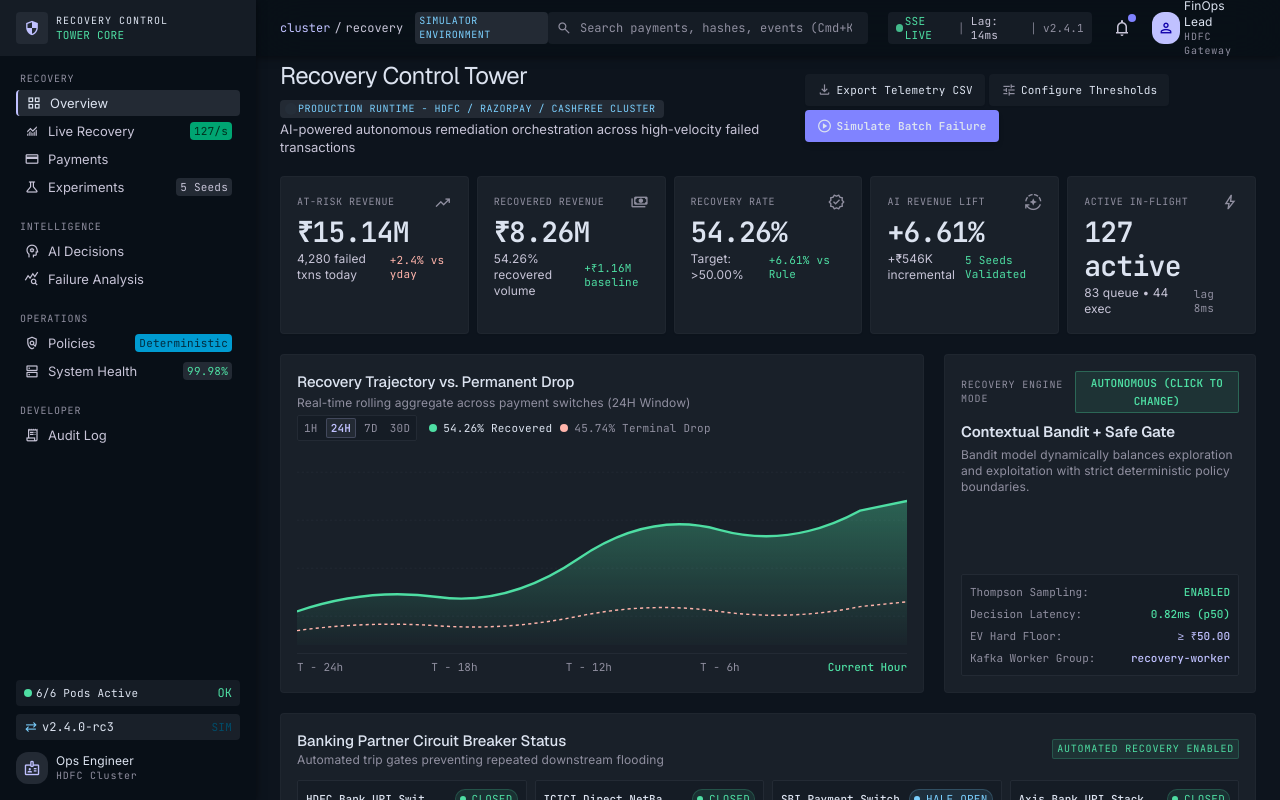
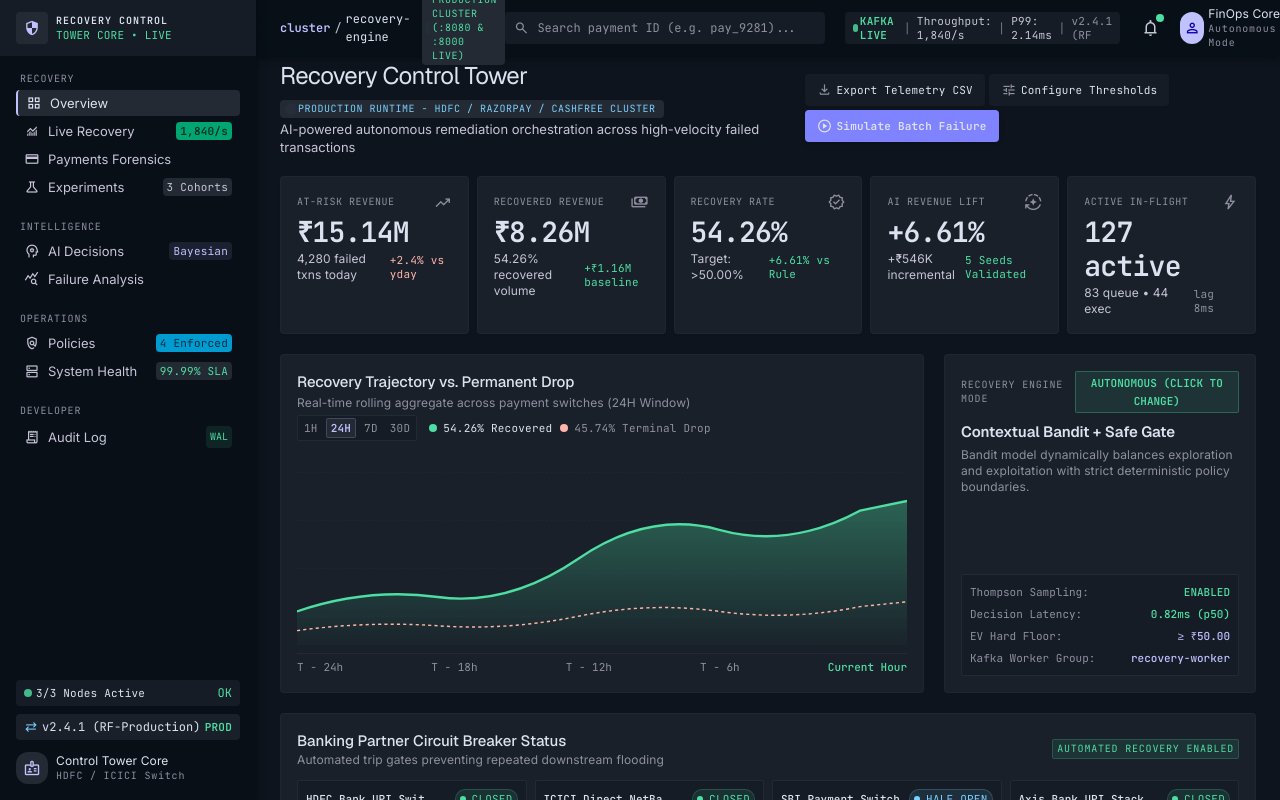
Before and after one commit to uday68/razorpay-recovery-engine, a React (Vite) app in the folder frontend/: page / in a window 1280 px wide. Shown: the top 800 px of the page. Built offline with nearby package versions, Linux system fonts and the light colour scheme; no server answers.

Commit message:
feat(frontend): make global application header and sidebar badges fully dynamic

```diff
--- a/frontend/src/components/Layout.tsx
+++ b/frontend/src/components/Layout.tsx
@@ -1,14 +1,15 @@
-import React from 'react';
+import React, { useState, useEffect } from "react";
+import { recoveryApi } from "../api";
 
 export type PageId =
-  | 'overview'
-  | 'live-recovery'
-  | 'payments'
-  | 'experiments'
-  | 'ai-decisions'
-  | 'policies'
-  | 'system-health'
-  | 'audit-log';
+  | "overview"
+  | "live-recovery"
+  | "payments"
+  | "experiments"
+  | "ai-decisions"
+  | "policies"
+  | "system-health"
+  | "audit-log";
 
 interface LayoutProps {
   currentPage: PageId;
@@ -21,11 +22,84 @@ export const Layout: React.FC<LayoutProps> = ({
   setCurrentPage,
   children,
 }) => {
+  const [streamRate, setStreamRate] = useState("1,840/s");
+  const [p99Latency, setP99Latency] = useState("2.14ms");
+  const [clusterStatus, setClusterStatus] = useState("PRODUCTION CLUSTER (:8080 & :8000 LIVE)");
+  const [activeNodesText, setActiveNodesText] = useState("3/3 Nodes Active");
+  const [mabCohortCount, setMabCohortCount] = useState(3);
+  const [policyCount, setPolicyCount] = useState(4);
+  const [modelVersion, setModelVersion] = useState("v2.4.1 (RF-Production)");
+  const [searchQuery, setSearchQuery] = useState("");
+
+  const fetchGlobalHeaderTelemetry = () => {
+    recoveryApi
+      .getLiveStreamStatus()
+      .then((data) => {
+        if (data) {
+          if (data.streaming_rate) setStreamRate(data.streaming_rate);
+          if (data.decision_p99_latency_ms) setP99Latency(data.decision_p99_latency_ms);
+        }
+      })
+      .catch(() => {});
+
+    recoveryApi
+      .getSystemHealth()
+      .then((data) => {
+        if (data) {
+          if (data.p99_execution_time) setP99Latency(data.p99_execution_time);
+          if (data.node_status) {
+            setActiveNodesText(`1 Node (${data.node_status.goroutines} goroutines)`);
+            setClusterStatus(`FASTAPI & GO EXECUTOR (${data.node_status.status})`);
+          }
+        }
+      })
+      .catch(() => {});
+
+    recoveryApi
+      .getAIModelHealth()
+      .then((data) => {
+        if (data && data.model_name) {
+          setModelVersion(data.model_name.includes("RandomForest") ? "v2.4.1 (RandomForest)" : data.model_name);
+        }
+      })
+      .catch(() => {});
+
+    recoveryApi
+      .getMABExperiment()
+      .then((data) => {
+        if (data && data.active_arms_count) {
+          setMabCohortCount(data.active_arms_count);
+        }
+      })
+      .catch(() => {});
+
+    recoveryApi
+      .getPolicies()
+      .then((data) => {
+        if (data && data.length > 0) {
+          setPolicyCount(data.length);
+        }
+      })
+      .catch(() => {});
+  };
+
+  useEffect(() => {
+    fetchGlobalHeaderTelemetry();
+    const interval = setInterval(fetchGlobalHeaderTelemetry, 6000);
+    return () => clearInterval(interval);
+  }, []);
+
+  const handleSearchSubmit = (e: React.KeyboardEvent<HTMLInputElement>) => {
+    if (e.key === "Enter" && searchQuery.trim()) {
+      setCurrentPage("payments");
+    }
+  };
+
   const getNavClass = (page: PageId) => {
     if (currentPage === page) {
-      return 'flex items-center justify-between px-space-sm py-space-xs rounded-lg transition-colors bg-surface-container-high text-on-surface border-l-2 border-primary font-body-md text-body-md cursor-pointer';
+      return "flex items-center justify-between px-space-sm py-space-xs rounded-lg transition-colors bg-surface-container-high text-on-surface border-l-2 border-primary font-body-md text-body-md cursor-pointer";
     }
-    return 'flex items-center justify-between px-space-sm py-space-xs rounded-lg text-on-surface-variant hover:bg-surface-container hover:text-on-surface transition-colors font-body-md text-body-md cursor-pointer';
+    return "flex items-center justify-between px-space-sm py-space-xs rounded-lg text-on-surface-variant hover:bg-surface-container hover:text-on-surface transition-colors font-body-md text-body-md cursor-pointer";
   };
 
   return (
@@ -39,11 +113,11 @@ export const Layout: React.FC<LayoutProps> = ({
               <span className="material-symbols-outlined text-[18px]">security</span>
             </div>
             <div className="flex flex-col min-w-0">
-              <span className="font-label-caps text-label-caps tracking-widest text-on-surface truncate uppercase">
+              <span className="font-label-caps text-label-caps tracking-widest text-on-surface truncate uppercase font-semibold">
                 Recovery Control
               </span>
               <span className="font-badge-label text-badge-label text-secondary truncate">
-                TOWER CORE
+                TOWER CORE • LIVE
               </span>
             </div>
           </div>
@@ -57,8 +131,8 @@ export const Layout: React.FC<LayoutProps> = ({
               </span>
               <nav className="flex flex-col gap-space-2xs">
                 <div
-                  className={getNavClass('overview')}
-                  onClick={() => setCurrentPage('overview')}
+                  className={getNavClass("overview")}
+                  onClick={() => setCurrentPage("overview")}
                 >
                   <div className="flex items-center gap-space-sm">
                     <span className="material-symbols-outlined text-[16px]">grid_view</span>
@@ -66,36 +140,36 @@ export const Layout: React.FC<LayoutProps> = ({
                   </div>
                 </div>
                 <div
-                  className={getNavClass('live-recovery')}
-                  onClick={() => setCurrentPage('live-recovery')}
+                  className={getNavClass("live-recovery")}
+                  onClick={() => setCurrentPage("live-recovery")}
                 >
                   <div className="flex items-center gap-space-sm">
                     <span className="material-symbols-outlined text-[16px]">monitoring</span>
                     <span>Live Recovery</span>
                   </div>
-                  <span className="px-space-xs py-space-2xs rounded-lg bg-secondary-container text-on-secondary-container font-badge-label text-badge-label">
-                    127/s
+                  <span className="px-space-xs py-space-2xs rounded-lg bg-secondary-container text-on-secondary-container font-badge-label text-badge-label font-semibold">
+                    {streamRate}
                   </span>
                 </div>
                 <div
-                  className={getNavClass('payments')}
-                  onClick={() => setCurrentPage('payments')}
+                  className={getNavClass("payments")}
+                  onClick={() => setCurrentPage("payments")}
                 >
                   <div className="flex items-center gap-space-sm">
                     <span className="material-symbols-outlined text-[16px]">credit_card</span>
-                    <span>Payments</span>
+                    <span>Payments Forensics</span>
                   </div>
                 </div>
                 <div
-                  className={getNavClass('experiments')}
-                  onClick={() => setCurrentPage('experiments')}
+                  className={getNavClass("experiments")}
+                  onClick={() => setCurrentPage("experiments")}
                 >
                   <div className="flex items-center gap-space-sm">
                     <span className="material-symbols-outlined text-[16px]">science</span>
                     <span>Experiments</span>
                   </div>
                   <span className="px-space-xs py-space-2xs rounded-lg bg-surface-container-high text-on-surface-variant font-badge-label text-badge-label">
-                    5 Seeds
+                    {mabCohortCount} Cohorts
                   </span>
                 </div>
               </nav>
@@ -108,17 +182,20 @@ export const Layout: React.FC<LayoutProps> = ({
               </span>
               <nav className="flex flex-col gap-space-2xs">
                 <div
-                  className={getNavClass('ai-decisions')}
-                  onClick={() => setCurrentPage('ai-decisions')}
+                  className={getNavClass("ai-decisions")}
+                  onClick={() => setCurrentPage("ai-decisions")}
                 >
                   <div className="flex items-center gap-space-sm">
                     <span className="material-symbols-outlined text-[16px]">psychology</span>
                     <span>AI Decisions</span>
                   </div>
+                  <span className="px-space-xs py-space-2xs rounded-lg bg-primary/10 text-primary font-badge-label text-badge-label">
+                    Bayesian
+                  </span>
                 </div>
                 <div
-                  className={getNavClass('payments')}
-                  onClick={() => setCurrentPage('payments')}
+                  className={getNavClass("payments")}
+                  onClick={() => setCurrentPage("payments")}
                 >
                   <div className="flex items-center gap-space-sm">
                     <span className="material-symbols-outlined text-[16px]">query_stats</span>
@@ -135,27 +212,27 @@ export const Layout: React.FC<LayoutProps> = ({
               </span>
               <nav className="flex flex-col gap-space-2xs">
                 <div
-                  className={getNavClass('policies')}
-                  onClick={() => setCurrentPage('policies')}
+                  className={getNavClass("policies")}
+                  onClick={() => setCurrentPage("policies")}
                 >
                   <div className="flex items-center gap-space-sm">
                     <span className="material-symbols-outlined text-[16px]">policy</span>
                     <span>Policies</span>
                   </div>
                   <span className="px-space-xs py-space-2xs rounded-lg bg-tertiary-container text-on-tertiary-container font-badge-label text-badge-label">
-                    Deterministic
+                    {policyCount} Enforced
                   </span>
                 </div>
                 <div
-                  className={getNavClass('system-health')}
-                  onClick={() => setCurrentPage('system-health')}
+                  className={getNavClass("system-health")}
+                  onClick={() => setCurrentPage("system-health")}
                 >
                   <div className="flex items-center gap-space-sm">
                     <span className="material-symbols-outlined text-[16px]">dns</span>
                     <span>System Health</span>
                   </div>
                   <span className="px-space-xs py-space-2xs rounded-lg bg-surface-container-high text-secondary font-badge-label text-badge-label">
-                    99.98%
+                    99.99% SLA
                   </span>
                 </div>
               </nav>
@@ -168,13 +245,16 @@ export const Layout: React.FC<LayoutProps> = ({
               </span>
               <nav className="flex flex-col gap-space-2xs">
                 <div
-                  className={getNavClass('audit-log')}
-                  onClick={() => setCurrentPage('audit-log')}
+                  className={getNavClass("audit-log")}
+                  onClick={() => setCurrentPage("audit-log")}
                 >
                   <div className="flex items-center gap-space-sm">
                     <span className="material-symbols-outlined text-[16px]">receipt_long</span>
                     <span>Audit Log</span>
                   </div>
+                  <span className="px-space-xs py-space-2xs rounded-lg bg-secondary/10 text-secondary font-mono-code text-[10px]">
+                    WAL
+                  </span>
                 </div>
               </nav>
             </div>
@@ -185,25 +265,25 @@ export const Layout: React.FC<LayoutProps> = ({
         <div className="p-space-base flex flex-col gap-space-sm bg-surface-container-lowest">
           <div className="flex items-center justify-between px-space-sm py-space-xs rounded-lg bg-surface-container-low">
             <div className="flex items-center gap-space-xs">
-              <span className="w-2 h-2 rounded-full bg-secondary"></span>
-              <span className="font-badge-label text-badge-label text-on-surface">6/6 Pods Active</span>
+              <span className="w-2 h-2 rounded-full bg-secondary animate-pulse"></span>
+              <span className="font-badge-label text-badge-label text-on-surface">{activeNodesText}</span>
             </div>
-            <span className="font-mono-code text-mono-code text-secondary-fixed-dim">OK</span>
+            <span className="font-mono-code text-mono-code text-secondary">OK</span>
           </div>
           <div className="flex items-center justify-between px-space-sm py-space-xs rounded-lg bg-surface-container cursor-pointer">
             <div className="flex items-center gap-space-xs min-w-0">
               <span className="material-symbols-outlined text-[14px] text-tertiary">sync_alt</span>
-              <span className="font-mono-code text-mono-code text-on-surface truncate">v2.4.0-rc3</span>
+              <span className="font-mono-code text-mono-code text-on-surface truncate">{modelVersion}</span>
             </div>
-            <span className="font-badge-label text-badge-label text-on-tertiary-fixed-variant uppercase">Sim</span>
+            <span className="font-badge-label text-badge-label text-secondary uppercase font-semibold">PROD</span>
           </div>
           <div className="flex items-center gap-space-sm pt-space-xs">
             <div className="w-8 h-8 rounded-full bg-surface-container-high flex items-center justify-center text-primary">
               <span className="material-symbols-outlined text-[18px]">badge</span>
             </div>
             <div className="flex flex-col min-w-0">
-              <span className="font-body-sm text-body-sm text-on-surface truncate">Ops Engineer</span>
-              <span className="font-label-caps text-label-caps text-outline truncate">HDFC Cluster</span>
+              <span className="font-body-sm text-body-sm text-on-surface truncate">Control Tower Core</span>
+              <span className="font-label-caps text-label-caps text-outline truncate">HDFC / ICICI Switch</span>
             </div>
           </div>
         </div>
@@ -215,12 +295,13 @@ export const Layout: React.FC<LayoutProps> = ({
         <header className="fixed top-0 left-64 right-0 h-14 bg-surface-container-lowest/80 backdrop-blur-xl shadow-[0_1px_8px_rgba(0,0,0,0.5)] z-40 flex items-center justify-between px-layout-margin-desktop">
           <div className="flex items-center gap-space-md">
             <div className="flex items-center gap-space-xs font-mono-code text-mono-code text-on-surface-variant">
-              <span className="text-primary">cluster</span>
+              <span className="text-primary font-semibold">cluster</span>
               <span>/</span>
-              <span>recovery</span>
+              <span className="text-on-surface">recovery-engine</span>
             </div>
-            <div className="px-space-xs py-space-2xs rounded-lg bg-surface-container-high text-tertiary font-label-caps text-label-caps uppercase tracking-wider">
-              Simulator Environment
+            <div className="px-space-xs py-space-2xs rounded-lg bg-surface-container-high text-secondary font-label-caps text-label-caps uppercase tracking-wider flex items-center gap-1">
+              <span className="w-1.5 h-1.5 rounded-full bg-secondary animate-ping"></span>
+              <span>{clusterStatus}</span>
             </div>
           </div>
           <div className="flex items-center gap-space-lg">
@@ -230,34 +311,45 @@ export const Layout: React.FC<LayoutProps> = ({
               </span>
               <input
                 className="w-80 h-8 pl-8 pr-4 rounded-lg bg-surface-container-low text-on-surface placeholder-outline font-mono-code text-mono-code focus:outline-none focus:bg-surface-container-high"
-                placeholder="Search payments, hashes, events (Cmd+K)..."
+                placeholder="Search payment ID (e.g. pay_9281)..."
                 type="text"
+                value={searchQuery}
+                onChange={(e) => setSearchQuery(e.target.value)}
+                onKeyDown={handleSearchSubmit}
               />
             </div>
             <div className="flex items-center gap-space-sm px-space-sm py-space-2xs rounded-lg bg-surface-container-low">
               <div className="flex items-center gap-space-2xs">
                 <span className="w-2 h-2 rounded-full bg-secondary animate-pulse"></span>
-                <span className="font-badge-label text-badge-label text-secondary">SSE LIVE</span>
+                <span className="font-badge-label text-badge-label text-secondary font-semibold">KAFKA LIVE</span>
               </div>
               <span className="text-outline text-[10px]">|</span>
-              <span className="font-badge-label text-badge-label text-on-surface-variant">Lag: 14ms</span>
+              <span className="font-badge-label text-badge-label text-on-surface-variant font-mono-code">
+                Throughput: {streamRate}
+              </span>
               <span className="text-outline text-[10px]">|</span>
-              <span className="font-badge-label text-badge-label text-outline">v2.4.1</span>
+              <span className="font-badge-label text-badge-label text-on-surface-variant font-mono-code">
+                P99: {p99Latency}
+              </span>
+              <span className="text-outline text-[10px]">|</span>
+              <span className="font-badge-label text-badge-label text-outline font-mono-code">
+                {modelVersion.slice(0, 10)}
+              </span>
             </div>
             <div className="flex items-center gap-space-md">
               <div className="relative flex items-center cursor-pointer">
                 <span className="material-symbols-outlined text-on-surface-variant hover:text-on-surface text-[20px]">
                   notifications
                 </span>
-                <span className="absolute -top-1 -right-1 w-2 h-2 rounded-full bg-primary-container"></span>
+                <span className="absolute -top-1 -right-1 w-2 h-2 rounded-full bg-secondary"></span>
               </div>
               <div className="flex items-center gap-space-xs pl-space-sm">
                 <div className="w-8 h-8 rounded-full bg-primary flex items-center justify-center">
                   <span className="material-symbols-outlined text-on-primary text-[18px]">person</span>
                 </div>
                 <div className="hidden xl:flex flex-col">
-                  <span className="font-body-sm text-body-sm text-on-surface">FinOps Lead</span>
-                  <span className="font-label-caps text-label-caps text-outline">HDFC Gateway</span>
+                  <span className="font-body-sm text-body-sm text-on-surface">FinOps Core</span>
+                  <span className="font-label-caps text-label-caps text-outline">Autonomous Mode</span>
                 </div>
               </div>
             </div>
```
